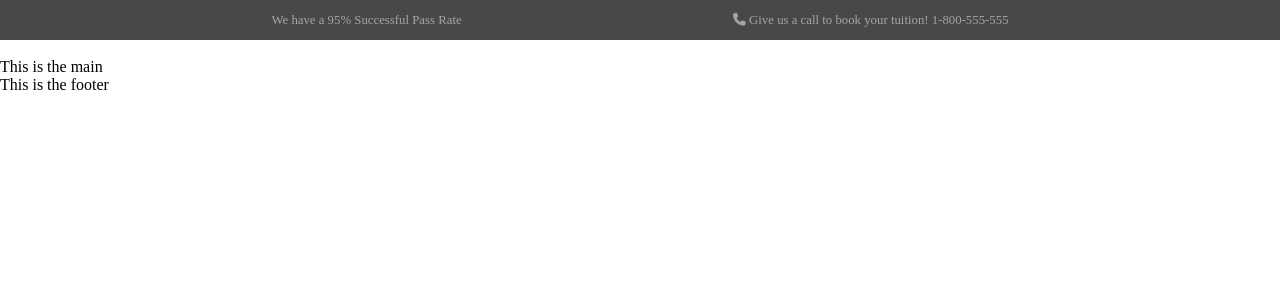
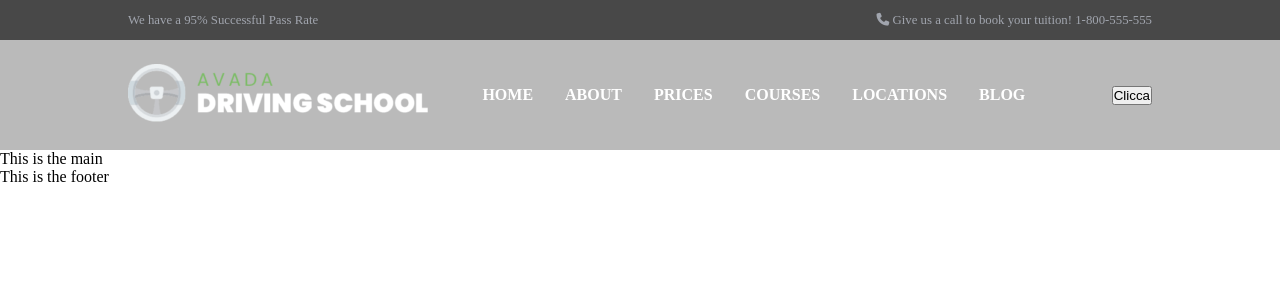
Before and after one commit to mohamedslima/proj-html-vuejs, a Vue app: page / in a window 1280 px wide. Shown: the top 300 px of the page. Built offline with nearby package versions, Linux system fonts and the light colour scheme.

Commit message:
added dynamic menu and start to add "new" box

```diff
--- a/src/components/AppHeader.vue
+++ b/src/components/AppHeader.vue
@@ -1,21 +1,36 @@
 <template>
   <header>
     <div class="header_info">
+      <div class="header_info_width">
         <div>We have a 95% Successful Pass Rate</div>
         <div>
           <i class="fas fa-phone"></i>
           Give us a call to book your tuition! 1-800-555-555
         </div>
       </div>
+    </div>
     <div class="header_menu">
+      <div class="header_menu_width">
         <div>
-        <img src="" alt="">
+          <img
+            src="../assets/images/avada-drivers-logo-2x-300x58.png"
+            alt="header-image-logo"
+          />
+        </div>
+        <div class="header_list">
+          <ul>
+            <li
+              v-for="(item, index) in linksHeader"
+              :key="index"
+              :class="{ active: item.active }"
+            >
+              <a href="#" :class="{ active: item.active }"> {{ item.text }}</a>
+            </li>
+          </ul>
         </div>
         <div>
-
+          <button>Clicca</button>
         </div>
-      <div>
-
       </div>
     </div>
   </header>
@@ -26,55 +41,104 @@ export default {
   name: "AppHeader",
   data: function () {
     return {
-        linksheader: [
+      linksHeader: [
         {
           url: "#",
           text: "HOME",
-            new: false,
+          active: false,
         },
         {
           url: "#",
           text: "ABOUT",
-            new: false,
+          active: false,
         },
         {
           url: "#",
           text: "PRICES",
-            new: false,
+          active: false,
         },
         {
           url: "#",
           text: "COURSES",
-            new: true,
+          active: false,
         },
         {
           url: "#",
           text: "LOCATIONS",
-            new: false,
+          active: false,
         },
         {
           url: "#",
           text: "BLOG",
-            new: false,
+          active: false,
         },
-        ]
+      ],
+    };
+  },
+  methods: {
+    isActive: function (index) {
+      this.linksHeader.forEach((item, index) => {
+        this.linksHeader[index].active = false;
+      });
+      this.linksHeader[index].active = !this.linksHeader[index].active;
     }
   }
-}
+};
 </script>
 
 <style lang="scss" scoped>
+@import "../style/variables.scss";
 
 header {
   div.header_info {
     height: 40px;
     background-color: #484848;
     color: #a1a5ae;
+    font-size: 0.8rem;
     display: flex;
-    justify-content: space-evenly;
     align-items: center;
-    font-size: 0.8rem;
+    div.header_info_width {
+      width: $general-content-width;
+      margin: $general-content-margin;
+      display: flex;
+      justify-content: space-between;
     }
   }
-
+  div.header_menu {
+    height: 110px;
+    background-color: #48484860;
+    display: flex;
+    div.header_menu_width {
+      width: $general-content-width;
+      margin: $general-content-margin;
+      display: flex;
+      justify-content: space-between;
+      align-items: center;
+      div.header_list {
+        ul {
+          list-style: none;
+          display: flex;
+          li {
+            margin-right: 2rem;
+            &.active,
+            &:hover {
+              border-bottom: 3px solid #85b680;
+              color: #85b680;
+              padding-bottom: .6rem;
+            }
+            a {
+              text-decoration: none;
+              color: white;
+              font-weight: bold;
+              &.active,
+              &:hover {
+                color: #85b680;
+              }
+            }
+          }
+        }
+      }
+    }
+  }
+}
 </style>
--- /dev/null
+++ b/src/style/variables.scss
@@ -0,0 +1,3 @@
+// Larghezza del contenuto
+$general-content-width: 80%;
+$general-content-margin: 0 auto;
```
Lines whose indentation alone changed are shown as unchanged.
